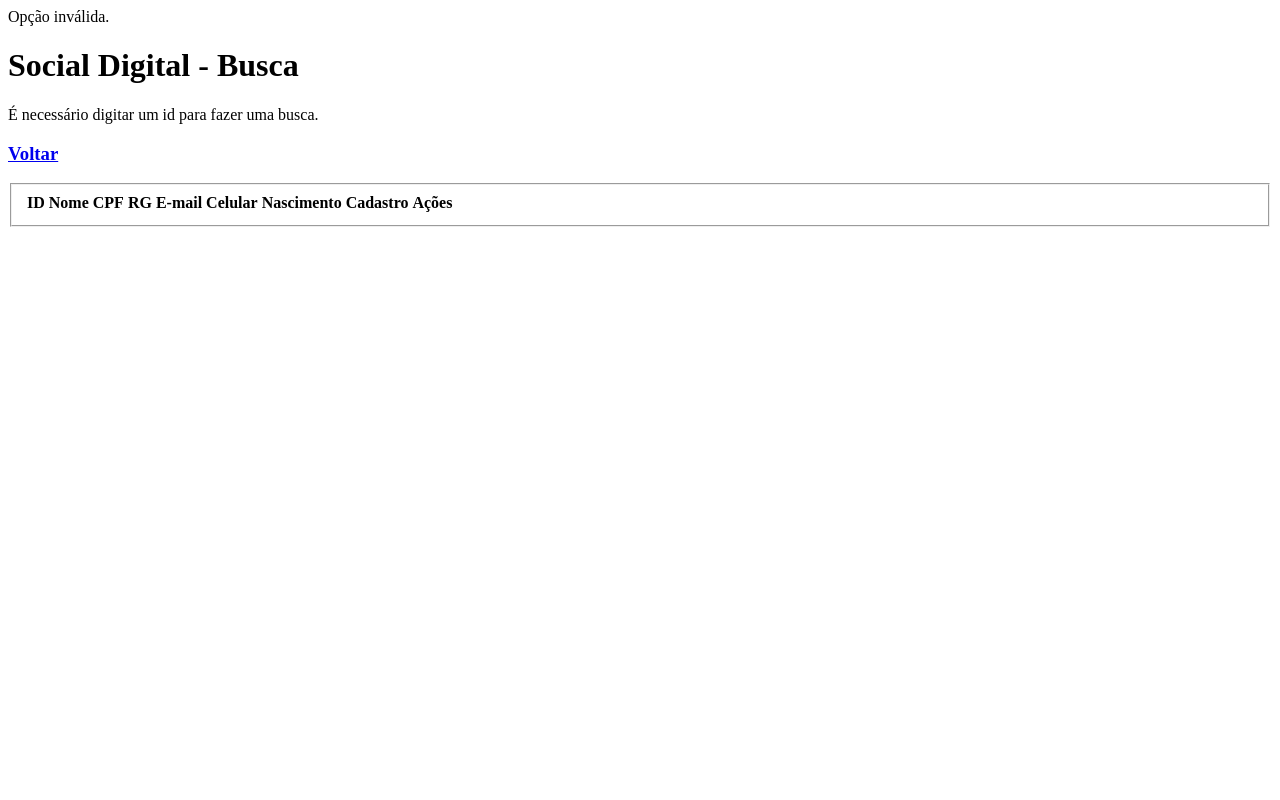
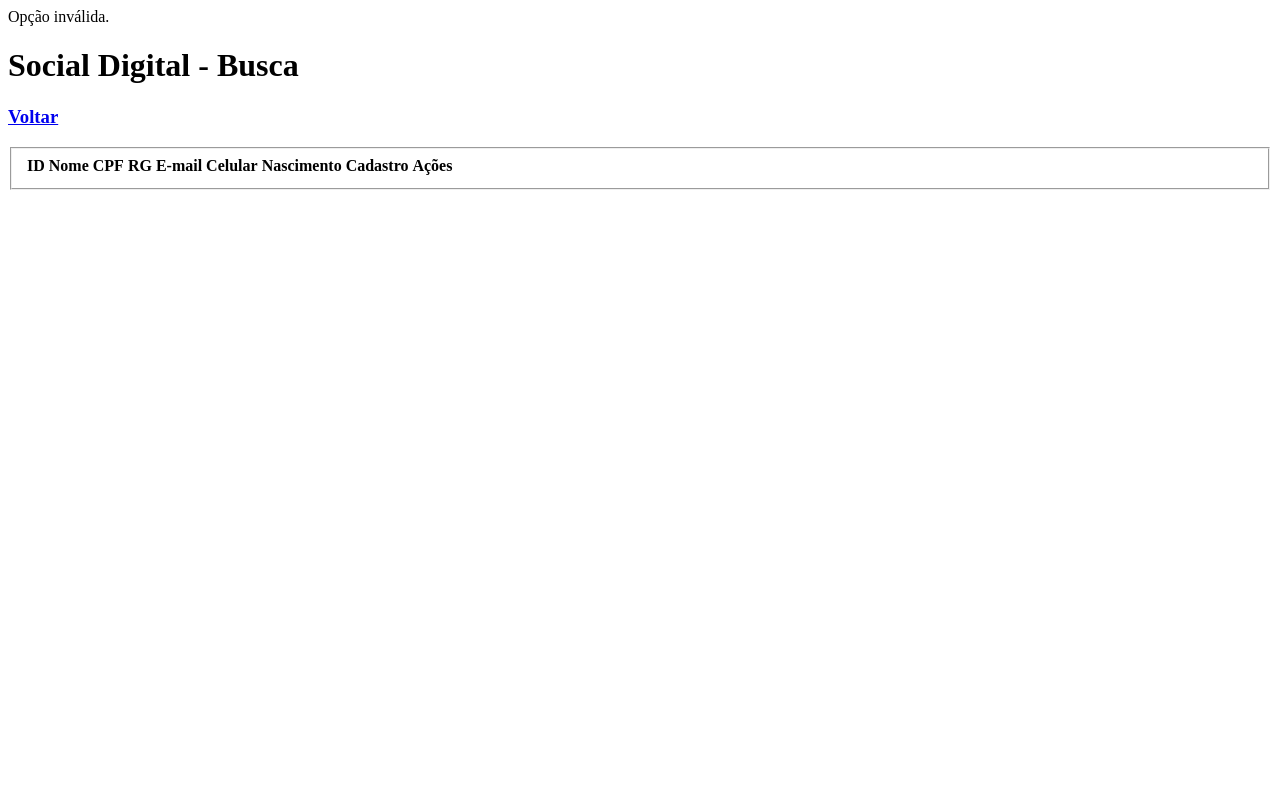
Before and after one commit to arthurmeira/pi353socialdigital, a PHP site: page /scr/admin/search.php in a window 1280 px wide. Run offline with PHP 8.4, Linux system fonts and the light colour scheme; data that the repository does not hold is empty.

Commit message:
Alterando partes do código

```diff
--- a/scr/admin/read.php
+++ b/scr/admin/read.php
@@ -40,7 +40,7 @@
                                 <option name="4" value="cadastro">Cadastro</option>
                             </select>
 
-                        <input type="search" name="buscar" id="buscar">
+                        <input type="search" name="buscar" id="buscar" required>
                         <input type="submit" name="sbmt" id="sbmt" value="Search">
 
                         </fieldset>
--- a/scr/admin/search.php
+++ b/scr/admin/search.php
@@ -35,11 +35,6 @@ switch ($tipo_busca) {
 
 <body>
     <h1>Social Digital - Busca</h1>
-    <?php
-        if ($buscar == '') {
-            echo "É necessário digitar um id para fazer uma busca. <br>";
-        }
-    ?>
     <h3><a href="read.php" class="back_btn">Voltar</a></h3>
 
     <fieldset>
```
